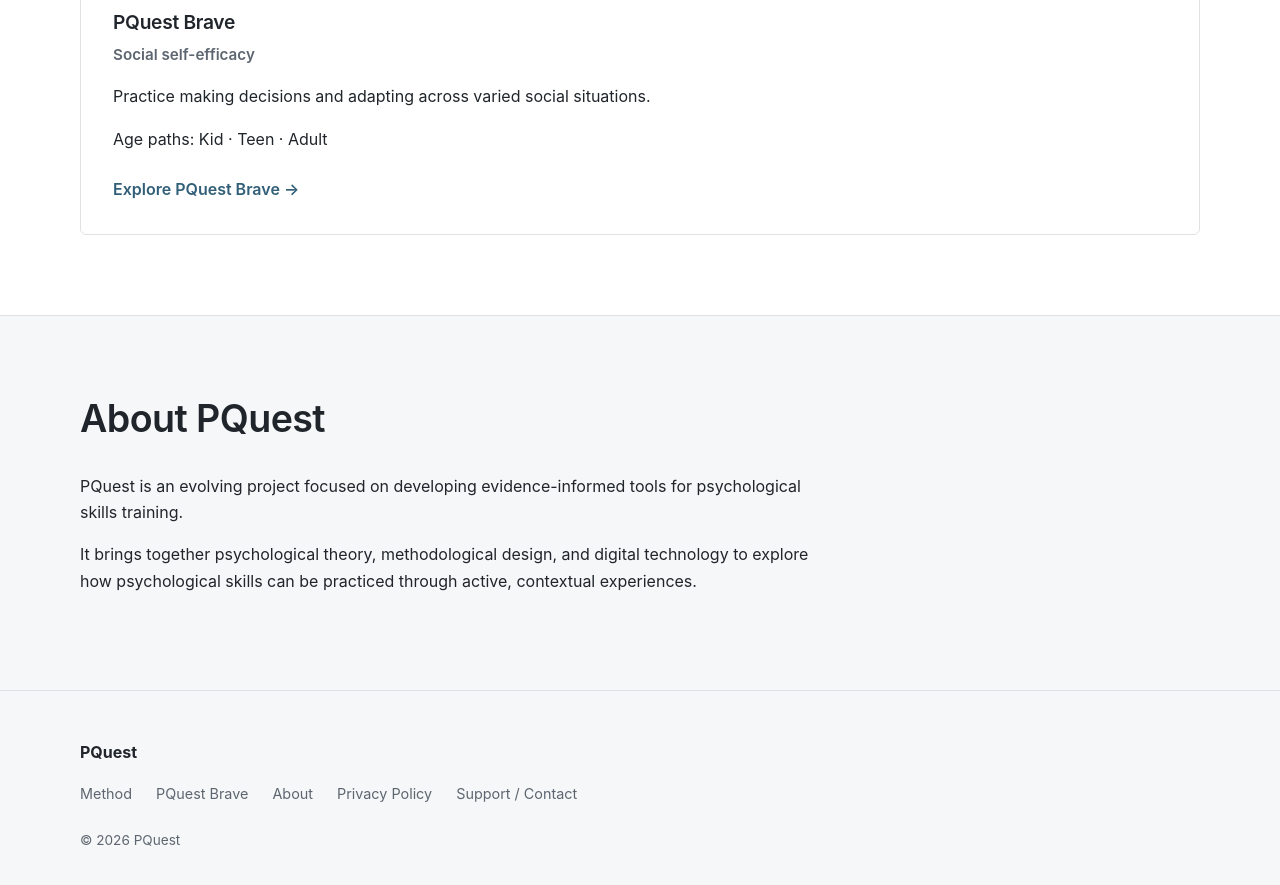
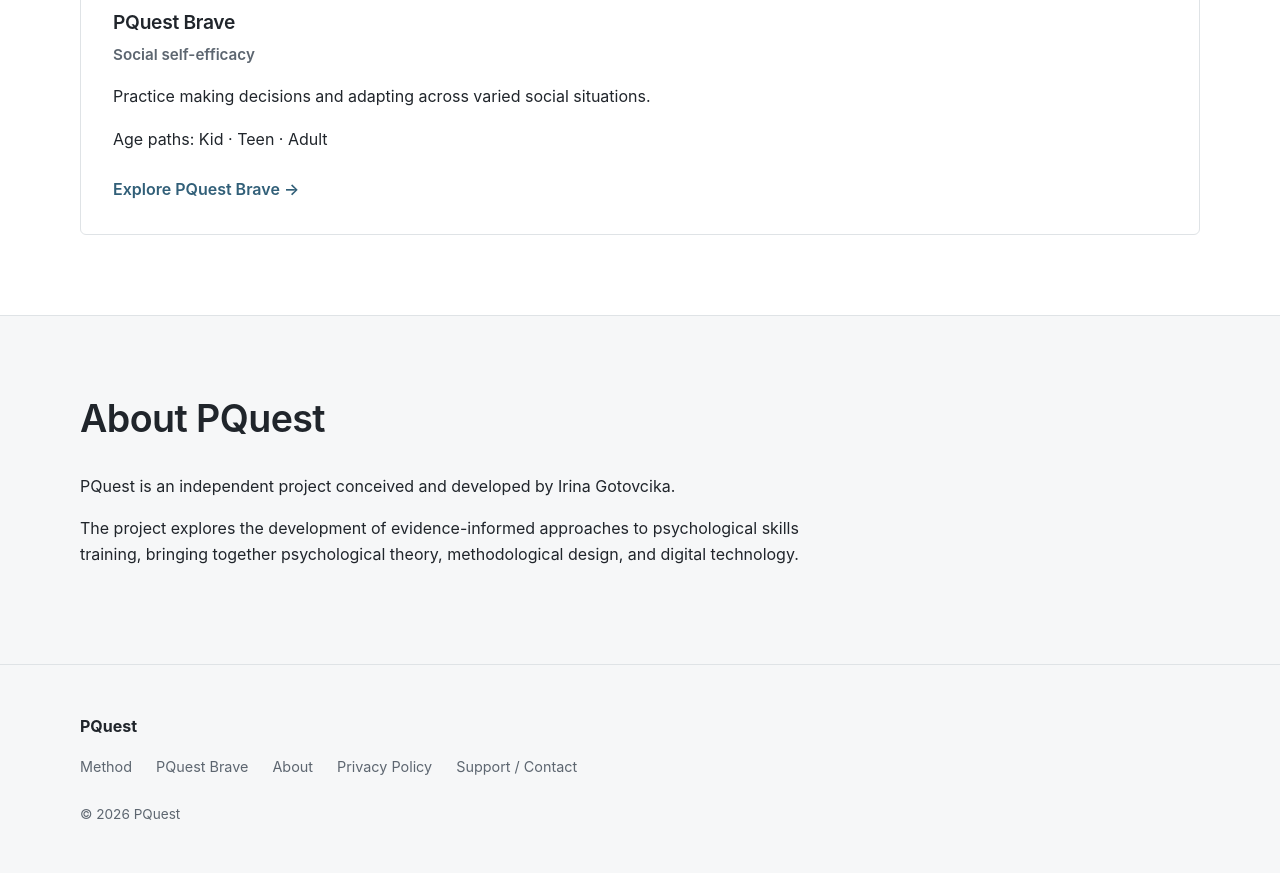
Before and after one commit to irinagotovcika/pquest.eu, a Jekyll site: the page built from index.md, in a window 1280 px wide and 900 px high, scrolled down 1340 px. Shown: the top 885 px of the window. Built offline with Jekyll 4.4.1, drawn with Linux system fonts in a browser that asks for light colours.

Commit message:
Clarify PQuest project ownership

```diff
--- a/index.md
+++ b/index.md
@@ -90,15 +90,14 @@ description: A psychological skills training method.
       <h2>About PQuest</h2>
 
       <p>
-        PQuest is an evolving project focused on developing evidence-informed
-        tools for psychological skills training.
-      </p>
+  PQuest is an independent project conceived and developed by Irina Gotovcika.
+</p>
 
-      <p>
-        It brings together psychological theory, methodological design, and
-        digital technology to explore how psychological skills can be practiced
-        through active, contextual experiences.
-      </p>
+<p>
+  The project explores the development of evidence-informed approaches to
+  psychological skills training, bringing together psychological theory,
+  methodological design, and digital technology.
+</p>
     </div>
   </div>
 </section>
```
